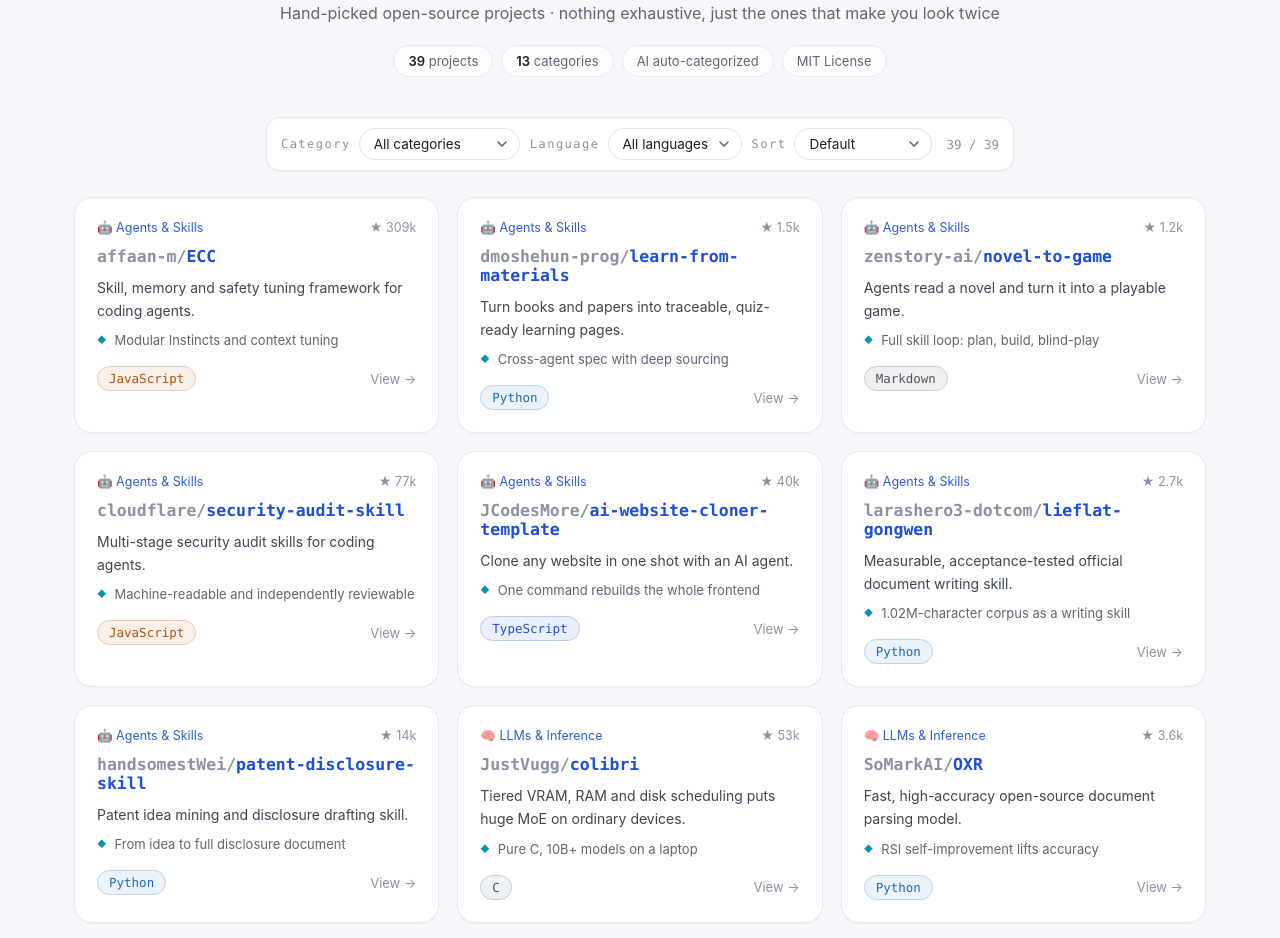
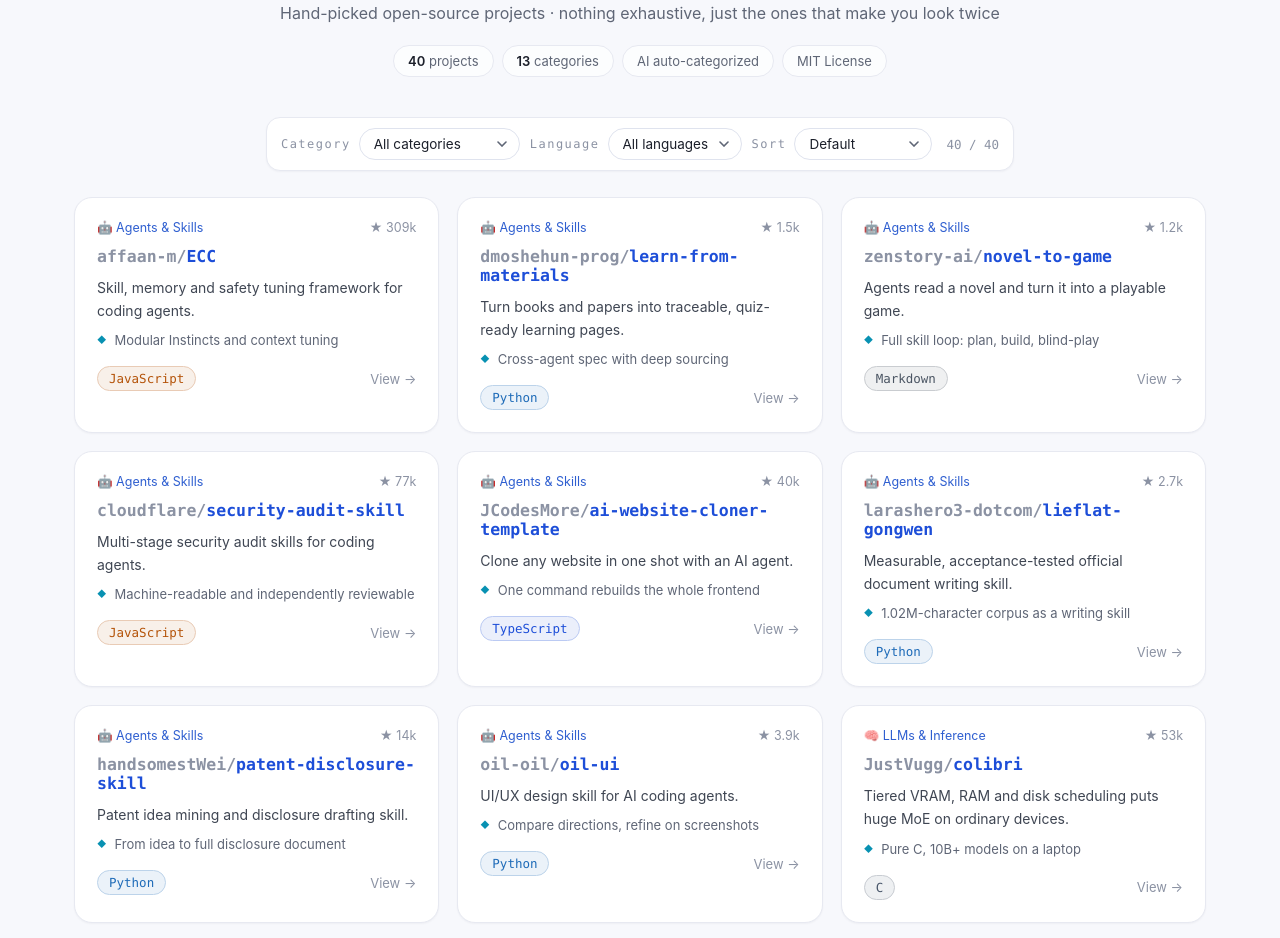
Before and after one commit to MagicCube99/repo-picks, a plain HTML site: page docs/index.html in a window 1280 px wide. Shown: the part 266-1204 px from the top of the page. Drawn offline with Linux system fonts and the light colour scheme.

Commit message:
pick: oil-oil/oil-ui
Co-Authored-By: Claude Code <noreply@anthropic.com>

```diff
--- a/docs/index.html
+++ b/docs/index.html
@@ -207,7 +207,7 @@
     <h1>repo-picks</h1>
     <p class="tagline">随手收藏的有趣开源项目 · 不求全面，只记眼前一亮</p>
     <div class="stats">
-      <span class="chip" id="chip-projects"><b>39</b> 个项目</span>
+      <span class="chip" id="chip-projects"><b>40</b> 个项目</span>
       <span class="chip" id="chip-cats"><b>13</b> 个分类</span>
       <span class="chip" id="chip-ai">AI 动态归类</span>
       <span class="chip">MIT License</span>
@@ -258,7 +258,7 @@
         <option value="asc">↑ 从低到高</option>
       </select>
     </div>
-    <span class="count" id="count">39 / 39</span>
+    <span class="count" id="count">40 / 40</span>
   </div>
 
   <main class="grid">
@@ -315,6 +315,14 @@
       <h2 class="name"><span class="owner">handsomestWei/</span><b>patent-disclosure-skill</b></h2>
       <p class="desc">专利点挖掘与交底书编写技能。</p>
       <p class="hi">从创意到交底书全流程</p>
+      <div class="card-foot"><span class="lang" style="--c:#1e6bb8">Python</span><span class="go">查看 →</span></div>
+    </a>
+
+    <a class="card" data-lang="Python" data-cat="agent" href="https://github.com/oil-oil/oil-ui">
+      <div class="card-top"><span class="cat">🤖 智能体与 Agent 技能</span><span>★ 3.9k</span></div>
+      <h2 class="name"><span class="owner">oil-oil/</span><b>oil-ui</b></h2>
+      <p class="desc">给 AI 编程智能体用的 UI/UX 设计技能。</p>
+      <p class="hi">多方向对比，对着截图迭代</p>
       <div class="card-foot"><span class="lang" style="--c:#1e6bb8">Python</span><span class="go">查看 →</span></div>
     </a>
 
@@ -642,6 +650,7 @@
     'JCodesMore/ai-website-cloner-template': ['Clone any website in one shot with an AI agent.', 'One command rebuilds the whole frontend'],
     'larashero3-dotcom/lieflat-gongwen': ['Measurable, acceptance-tested official document writing skill.', '1.02M-character corpus as a writing skill'],
     'handsomestWei/patent-disclosure-skill': ['Patent idea mining and disclosure drafting skill.', 'From idea to full disclosure document'],
+    'oil-oil/oil-ui': ['UI/UX design skill for AI coding agents.', 'Compare directions, refine on screenshots'],
     'JustVugg/colibri': ['Tiered VRAM, RAM and disk scheduling puts huge MoE on ordinary devices.', 'Pure C, 10B+ models on a laptop'],
     'SoMarkAI/OXR': ['Fast, high-accuracy open-source document parsing model.', 'RSI self-improvement lifts accuracy'],
     'maillab/cloud-mail': ['One-stop self-hosted mail platform on Cloudflare.', 'Zero server cost, built-in web client'],
```
Also changed, not shown: docs/banner-v6.svg, 1 other file.
